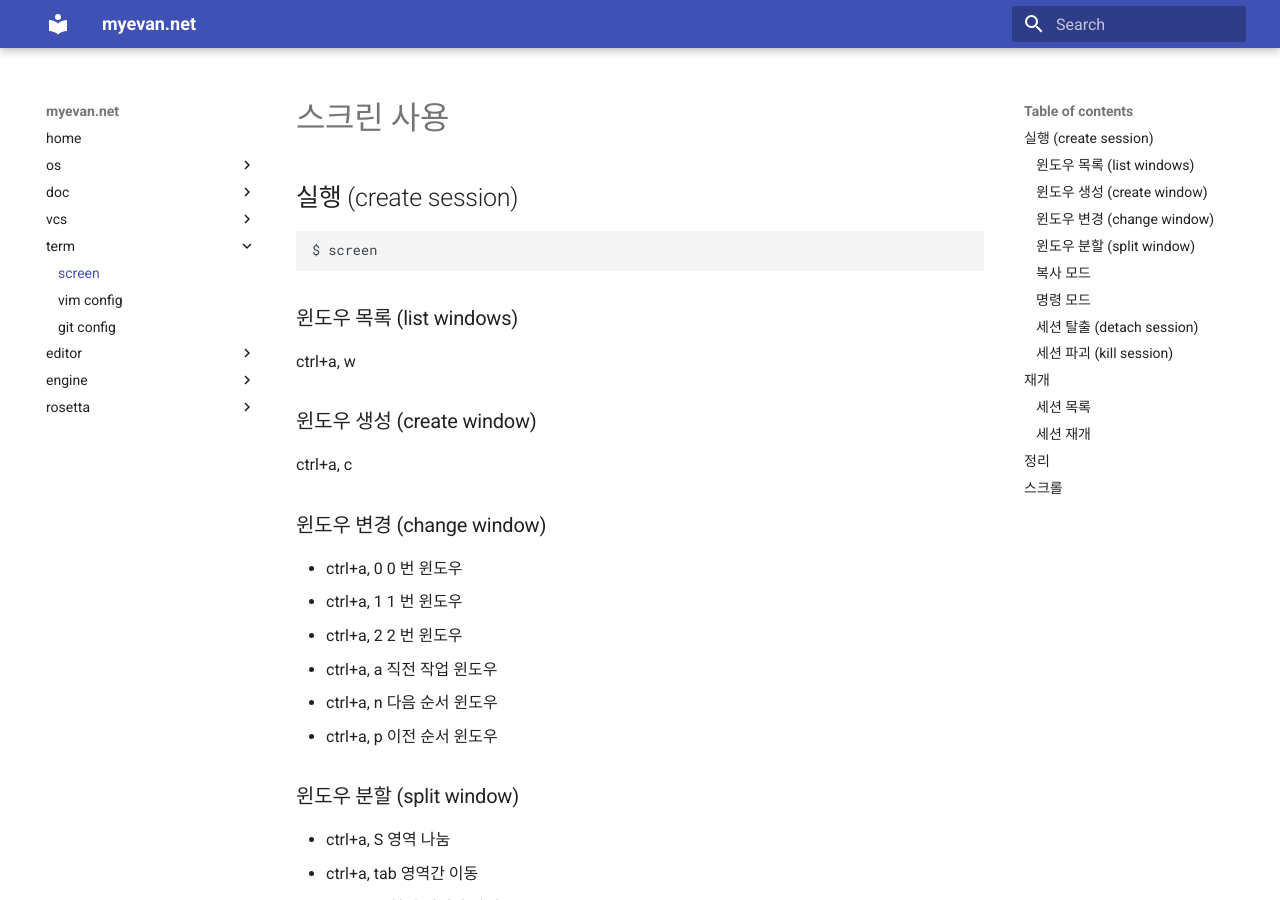
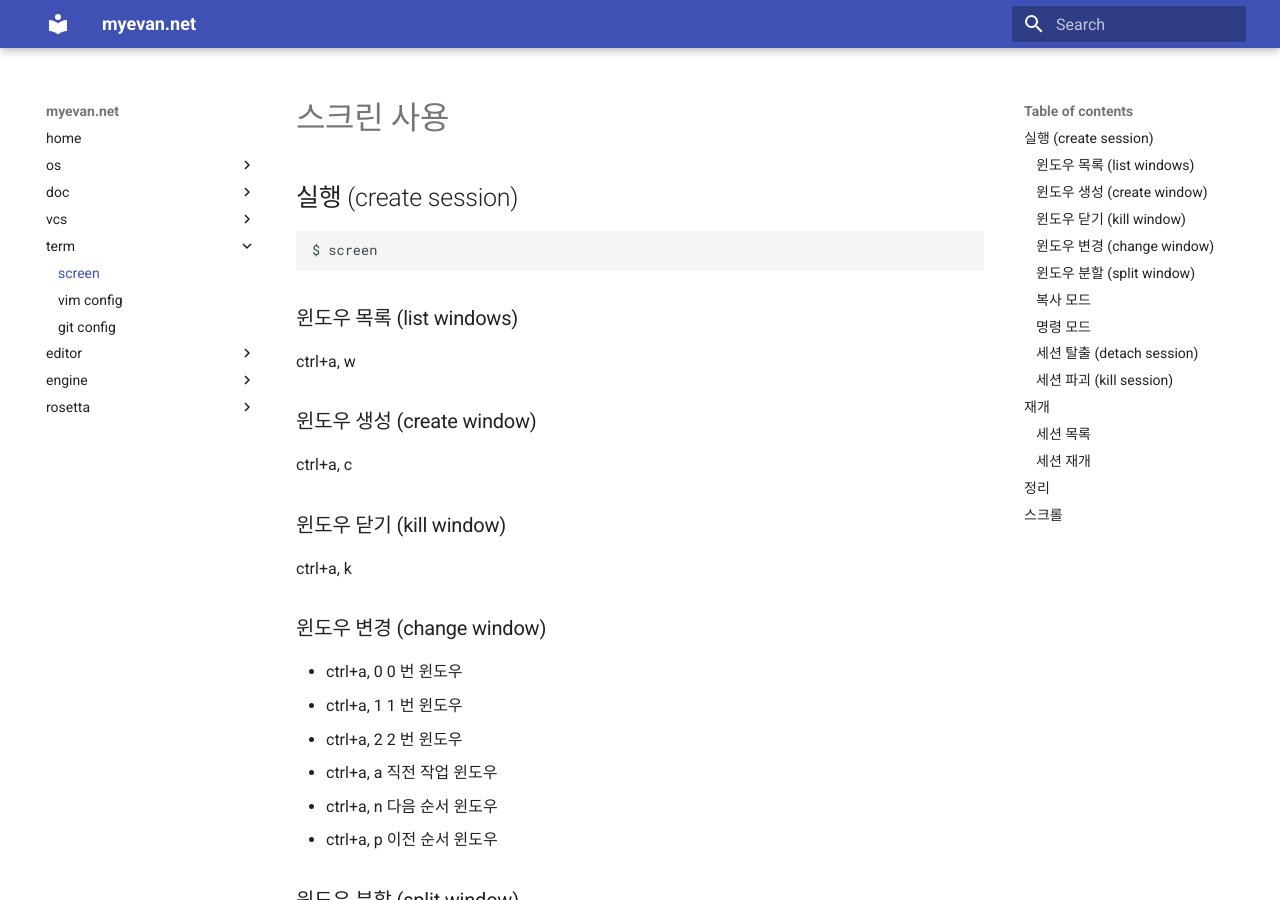
Before and after one commit to myevan/myevan-home, an MkDocs documentation site: the page built from docs/screen.md, in a window 1280 px wide and 900 px high. Built offline with MkDocs 1.6.1 and Material for MkDocs 9.7.7, drawn with Linux system fonts in a browser that asks for light colours.

Commit message:
스크린 윈도우 닫기 추가

```diff
--- a/docs/screen.md
+++ b/docs/screen.md
@@ -13,6 +13,10 @@ ctrl+a, w
 ### 윈도우 생성 (create window)
 
 ctrl+a, c
+
+### 윈도우 닫기 (kill window)
+
+ctrl+a, k
 
 ### 윈도우 변경 (change window)
 
```
